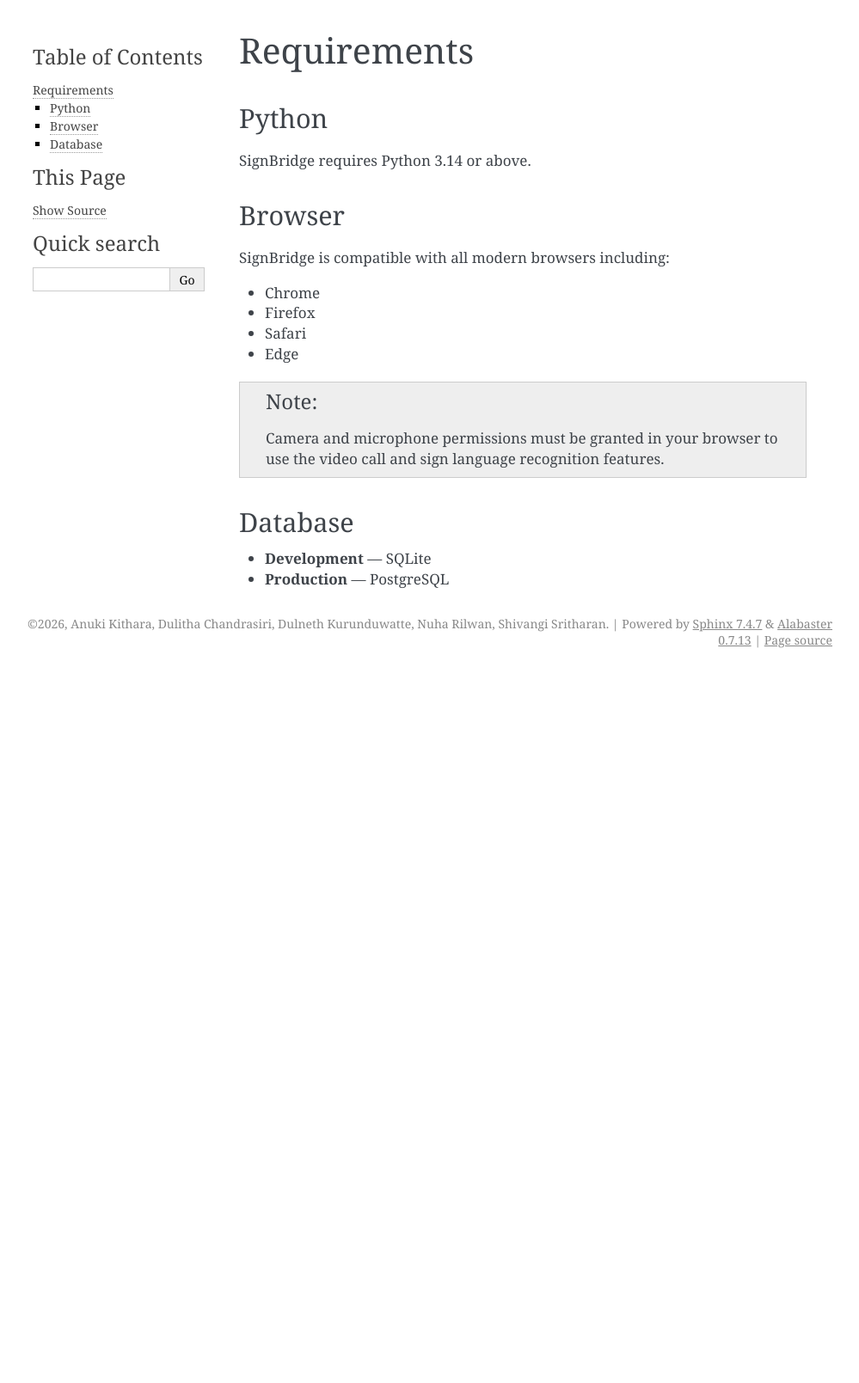
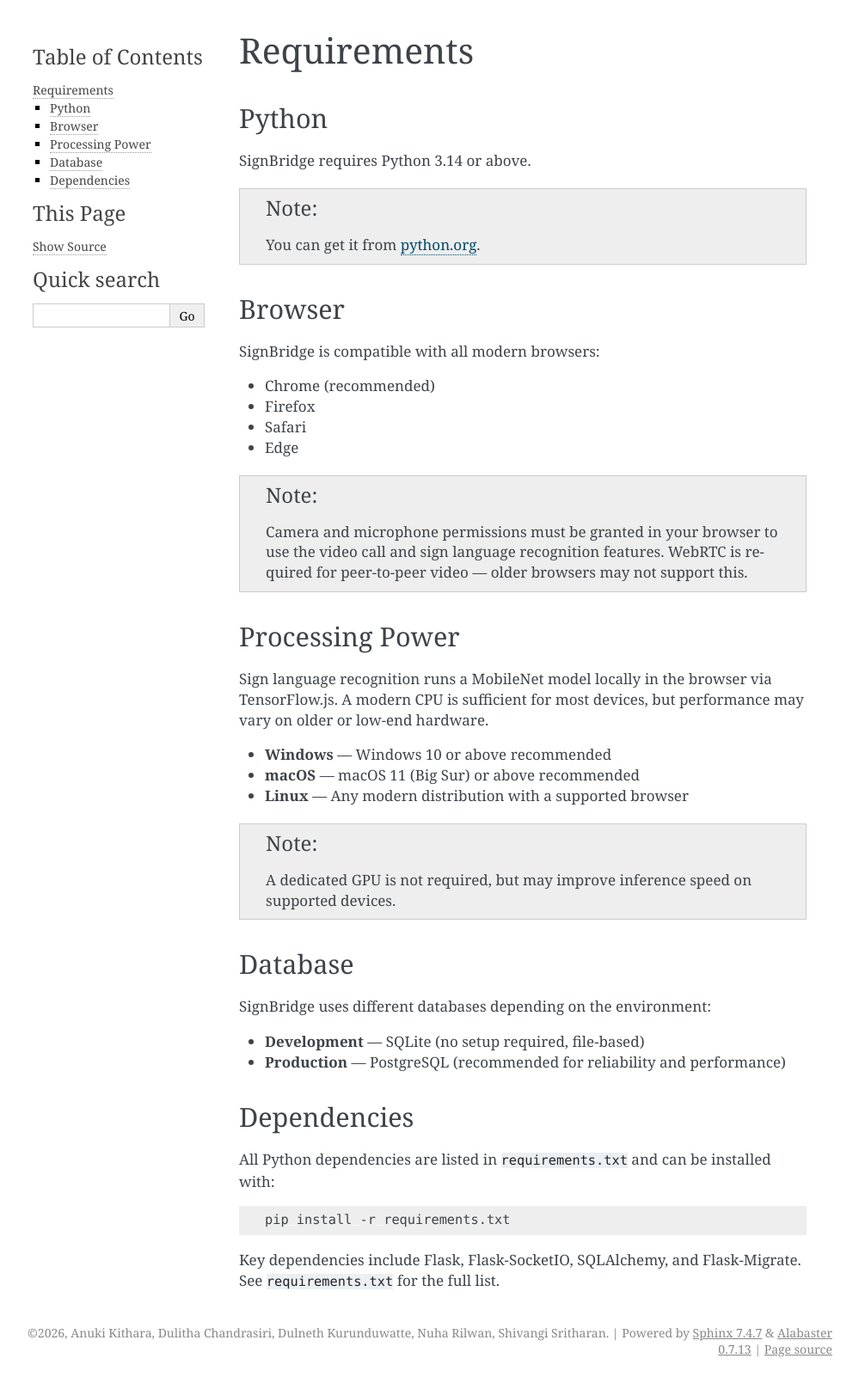
Before and after one commit to nuhaaaaaaa24/SignBridge, a Sphinx documentation site: the page built from docs/source/intro/requirements.rst, in a window 1280 px wide. Shown: the whole page at 86% size, without its empty margins (142-1141 px from the left). Built offline with Sphinx 7.4.7, drawn with Linux system fonts in a browser that asks for light colours; pages that are not in the unit, such as notebooks, are missing from menus; before the commit the page ends 900 px from its top, so only the background shows below that.

Commit message:
Modified requirements

```diff
--- a/docs/source/intro/requirements.rst
+++ b/docs/source/intro/requirements.rst
@@ -7,12 +7,15 @@
 
 SignBridge requires Python 3.14 or above.
 
+.. note::
+   You can get it from `python.org <https://www.python.org/downloads/>`_.
+
 Browser
 =======
 
-SignBridge is compatible with all modern browsers including:
+SignBridge is compatible with all modern browsers:
 
-* Chrome
+* Chrome (recommended)
 * Firefox
 * Safari
 * Edge
@@ -20,10 +23,42 @@
 .. note::
 
    Camera and microphone permissions must be granted in your browser to use
-   the video call and sign language recognition features.
+   the video call and sign language recognition features. WebRTC is required
+   for peer-to-peer video — older browsers may not support this.
+
+Processing Power
+================
+
+Sign language recognition runs a MobileNet model locally in the browser via
+TensorFlow.js. A modern CPU is sufficient for most devices, but performance
+may vary on older or low-end hardware.
+
+* **Windows** — Windows 10 or above recommended
+* **macOS** — macOS 11 (Big Sur) or above recommended
+* **Linux** — Any modern distribution with a supported browser
+
+.. note::
+
+   A dedicated GPU is not required, but may improve inference speed on
+   supported devices.
 
 Database
 ========
 
-* **Development** — SQLite
-* **Production** — PostgreSQL
+SignBridge uses different databases depending on the environment:
+
+* **Development** — SQLite (no setup required, file-based)
+* **Production** — PostgreSQL (recommended for reliability and performance)
+
+Dependencies
+============
+
+All Python dependencies are listed in ``requirements.txt`` and can be
+installed with:
+
+.. code-block:: bash
+
+   pip install -r requirements.txt
+
+Key dependencies include Flask, Flask-SocketIO, SQLAlchemy, and Flask-Migrate.
+See ``requirements.txt`` for the full list.
```
